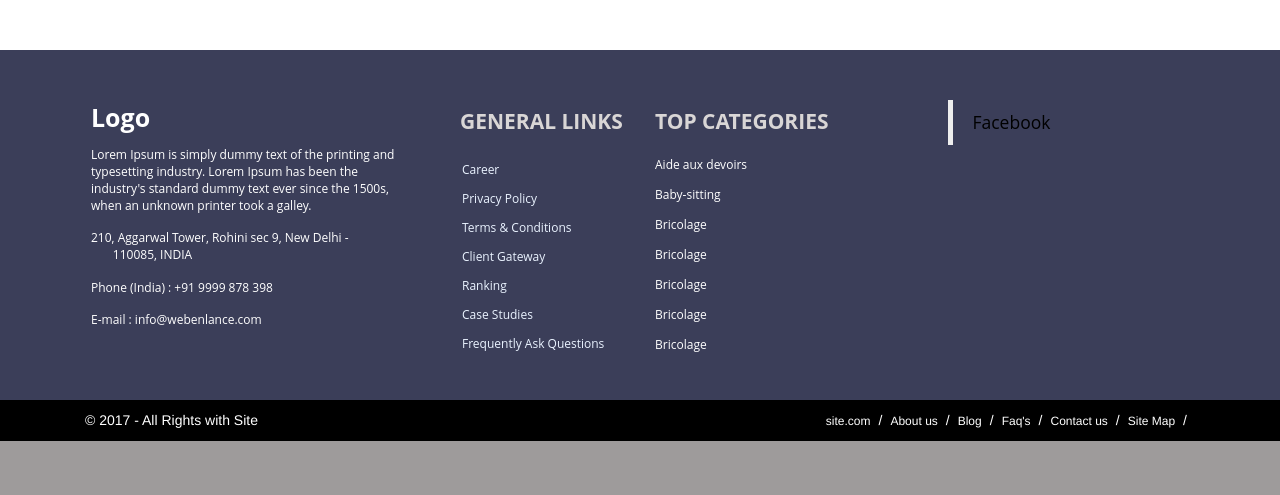
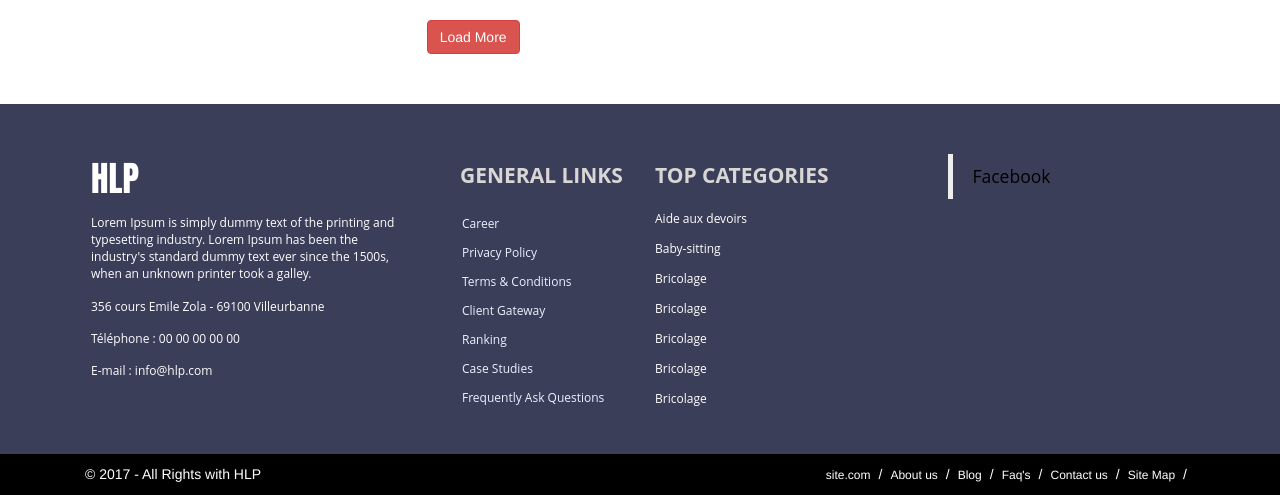
Before and after one commit to guilloudaudrey/siteCollaboratif, a PHP site: page / in a window 1280 px wide. Shown: the part 600-1095 px from the top of the page. Before the commit the page ends 1041 px from the top, so only its background shows below. Run offline with PHP 8.4, Linux system fonts and the light colour scheme; data that the repository does not hold is empty; some libraries are stand-ins or nearby versions.

Commit message:
loadmore

```diff
--- a/classes/Post.php
+++ b/classes/Post.php
@@ -115,7 +115,7 @@ class Post {
         return '<div class="row" style="background: yellow"><h3>' . $this->getTitle() . '</h3></div>'
                 . '<div class="card col-lg-9" style="margin-top: 15px"><figure class="pull-left col-sm-5 col-md-5">'
                 . '<div><img src="images/travaux.png" class="img-fluid" alt="Responsive image" style="width: 100%;height: auto"></div></figure>'
-                . '<span class="badge" style="margin-right : 5px">' . $this->getTypeannonce() . '</span><span class="badge badge-info" style="margin-right : 5px">' . $this->getCategorie() . '</span><span class="badge badge-info">' . $this->getLocalisation() . '</span>'
+                . '<span class="label label-warning" style="margin-right : 5px">' . $this->getTypeannonce() . '</span><span class="badge badge-info" style="margin-right : 5px>' . $this->getCategorie() . '</span><span class="badge badge-info">' . $this->getLocalisation() . '</span>'
                 . '<p>' . $this->getDescription() . '</p>'
                 . '<p>' . $this->getPrice() . ' €</p>'
                 . '<p>Posté le ' . $this->getDate() . ' par ' . $this->getAuthor() . '</p></div>'
--- a/css/style.css
+++ b/css/style.css
@@ -325,6 +325,16 @@ footer {
 .modal-content {
     padding: 20px 20px;
 }
+/*annonces*/
+
+.loadmore a {
+    color: white;
+    text-decoration: none;
+}
+
+.loadmore  {
+    margin-top: 20px;
+}
 
 
 /*banière*/
@@ -339,3 +349,12 @@ footer {
 .rouge {
     color: #dd3737;
 }
+
+
+/*footer*/
+
+.logofooter {
+    font-family: 'Anton', sans-serif;
+    font-weight: normal;
+    font-size: 2.5em;
+}
--- a/html/footer.php
+++ b/html/footer.php
@@ -2,11 +2,11 @@
             <div class="container">
                 <div class="row">
                     <div class="col-md-4 col-sm-6 footerleft ">
-                        <div class="logofooter"> Logo</div>
+                        <div class="logofooter"> HLP</div>
                         <p>Lorem Ipsum is simply dummy text of the printing and typesetting industry. Lorem Ipsum has been the industry's standard dummy text ever since the 1500s, when an unknown printer took a galley.</p>
-                        <p><i class="fa fa-map-pin"></i> 210, Aggarwal Tower, Rohini sec 9, New Delhi -        110085, INDIA</p>
-                        <p><i class="fa fa-phone"></i> Phone (India) : +91 9999 878 398</p>
-                        <p><i class="fa fa-envelope"></i> E-mail : info@webenlance.com</p>
+                        <p><i class="fa fa-map-pin"></i> 356 cours Emile Zola - 69100 Villeurbanne</p>
+                        <p><i class="fa fa-phone"></i> Téléphone : 00 00 00 00 00</p>
+                        <p><i class="fa fa-envelope"></i> E-mail : info@hlp.com</p>
 
                     </div>
                     <div class="col-md-2 col-sm-6 paddingtop-bottom">
@@ -47,7 +47,7 @@
         <div class="copyright">
             <div class="container">
                 <div class="col-md-6">
-                    <p>© 2017 - All Rights with Site</p>
+                    <p>© 2017 - All Rights with HLP</p>
                 </div>
                 <div class="col-md-6">
                     <ul class="bottom_ul">
--- a/index.php
+++ b/index.php
@@ -112,11 +112,15 @@ session_start();
             </div>
         </div>
 
+
+
         <?php
     }
 // }
     ?>
-
+    <div class="loadmore btn btn-danger col-lg-offset-4">
+        <a href="#" id="loadMore">Load More</a>
+    </div>
 
     <!-------------------------------------footer------------------------------------>
     <?php
```
